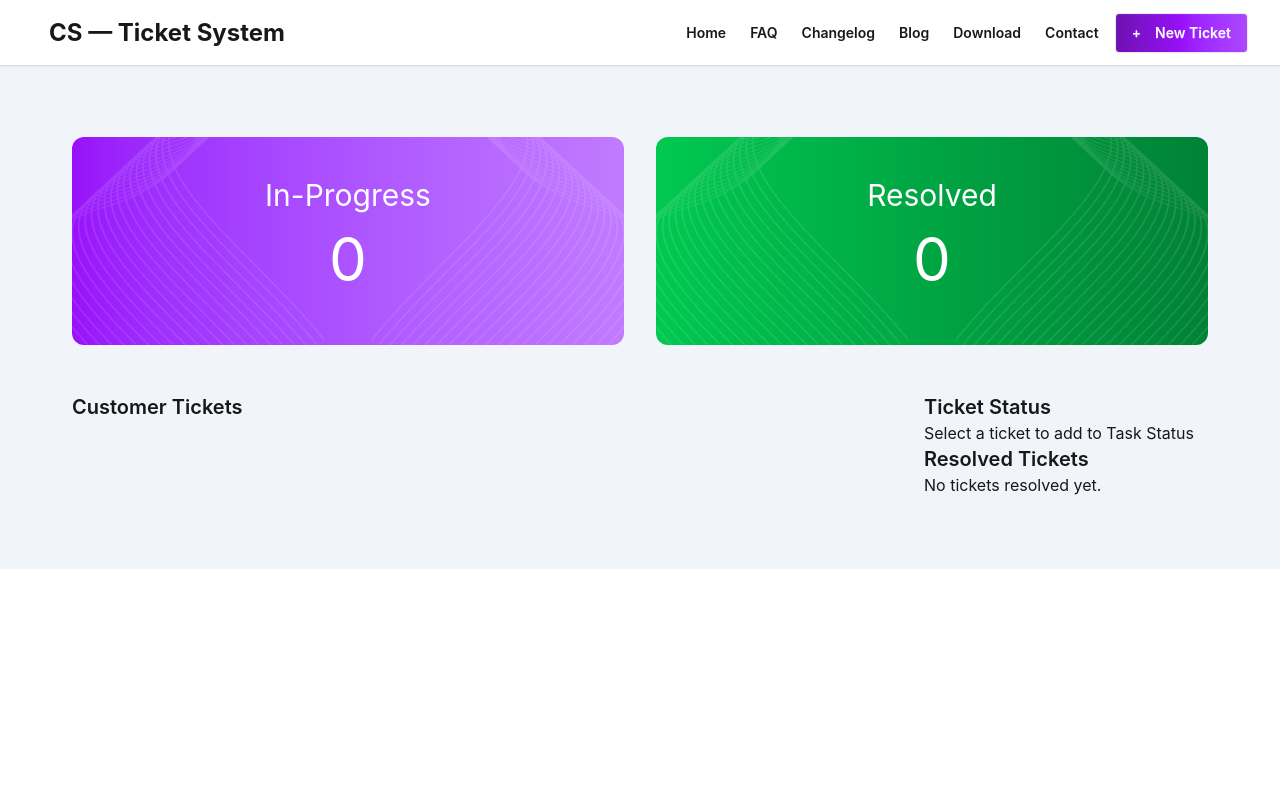
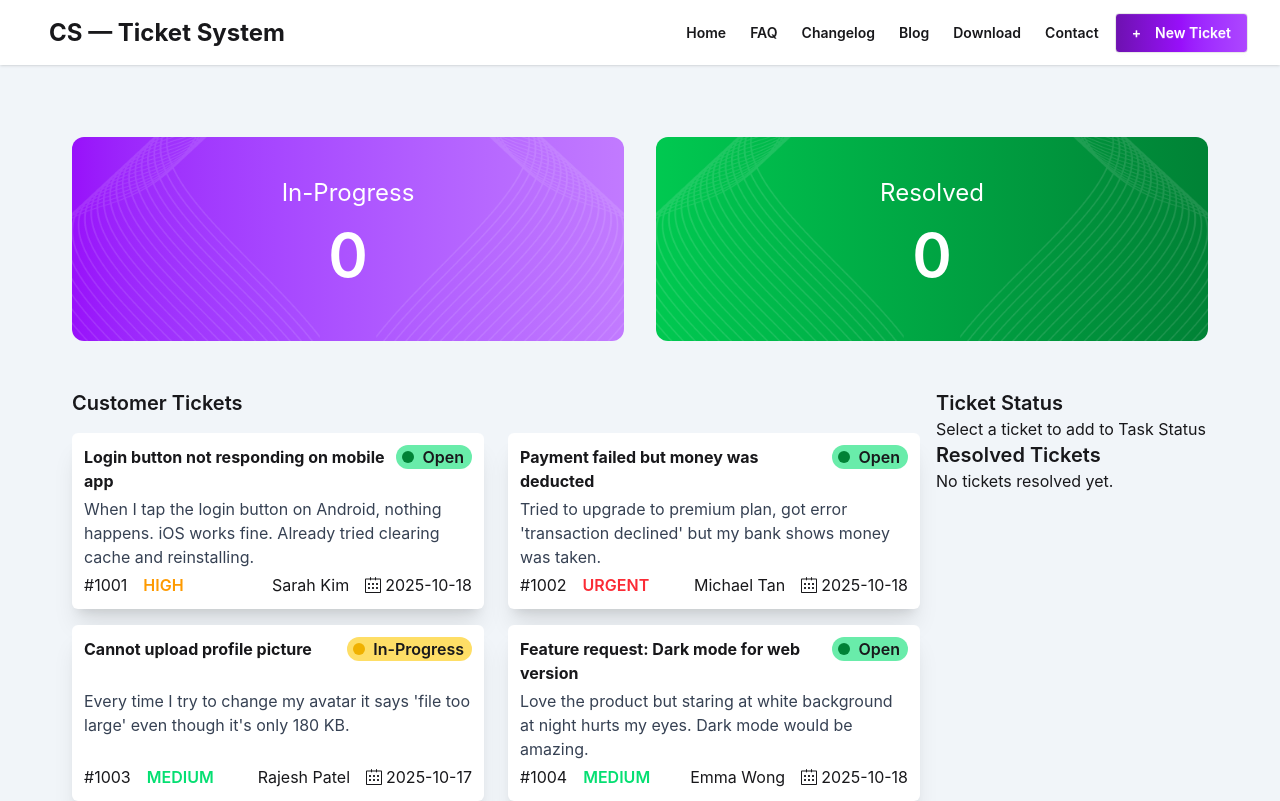
Before and after one commit to AKToran/customer-support-system, a React (Vite) app: page / in a window 1280 px wide. Shown: the top 801 px of the page. Built offline with nearby package versions, Linux system fonts and the light colour scheme.

Commit message:
ticket design and display dynamic data

```diff
--- a/package.json
+++ b/package.json
@@ -13,6 +13,7 @@
     "@tailwindcss/vite": "^4.2.1",
     "react": "^19.2.0",
     "react-dom": "^19.2.0",
+    "react-icons": "^5.6.0",
     "react-toastify": "^11.0.5",
     "tailwindcss": "^4.2.1"
   },
--- a/public/data.json
+++ b/public/data.json
@@ -138,7 +138,7 @@
     "id": 1016,
     "title": "Team inbox not syncing new messages",
     "description": "New customer messages are not appearing in the team dashboard for the past 4 hours.",
-    "customer": "Support Team Lead",
+    "customer": "Adnan Rashid",
     "priority": "urgent",
     "status": "open",
     "createdAt": "2025-10-18"
--- a/src/App.jsx
+++ b/src/App.jsx
@@ -11,8 +11,8 @@ function App() {
   useEffect(()=>{
     fetch("/data.json")
     .then(res=> res.json())
-    .then(data => console.log(data))
-    .catch(err=> console.log(err))
+    .then(data => setTickets(data))
+    .catch(err=> alert(err))
   },[])
 
   return (
@@ -21,9 +21,9 @@ function App() {
       <main className="p-8 lg:p-18 bg-slate-100">
         <Banner/>
 
-        <section className='grid grid-cols-1 lg:grid-cols-4 pt-4 lg:pt-12'>
+        <section className='grid grid-cols-1 lg:grid-cols-4 gap-8 lg:gap-4 pt-4 lg:pt-12'>
           <section className='col-span-3'>
-            <Tickets/>
+            <Tickets tickets={tickets}/>
           </section>
 
           <section>
--- a/src/Components/Banner/Banner.jsx
+++ b/src/Components/Banner/Banner.jsx
@@ -16,8 +16,8 @@ const Banner = () => {
         ></div>
 
         <div className="relative">
-          <h2 className="text-3xl">In-Progress</h2>
-          <h1 className="text-6xl m-4">0</h1>
+          <h2 className="text-2xl">In-Progress</h2>
+          <h1 className="text-6xl m-4 font-semibold">0</h1>
         </div>
       </div>
 
@@ -32,8 +32,8 @@ const Banner = () => {
         ></div>
 
         <div>
-          <h2 className="text-3xl">Resolved</h2>
-          <h1 className="text-6xl m-4">0</h1>
+          <h2 className="text-2xl">Resolved</h2>
+          <h1 className="text-6xl m-4 font-semibold">0</h1>
         </div>
       </div>
     </div>
--- /dev/null
+++ b/src/Components/Tickets/Ticket.jsx
@@ -0,0 +1,45 @@
+import React from "react";
+import { GoDotFill } from "react-icons/go";
+import { SlCalender } from "react-icons/sl";
+
+const Ticket = ({ ticket }) => {
+  return (
+    <div className="bg-white p-3 rounded-md flex flex-col justify-between gap-1 cursor-pointer shadow-xl">
+      <div className="flex justify-between gap-2">
+        <h3 className="font-bold">{ticket.title}</h3>
+        <div>
+          {ticket.status === "open" ? (
+            <div className="bg-green-400/60 pe-2 rounded-xl flex items-center gap-0.5 font-semibold">
+              <GoDotFill className="text-green-700 text-2xl" /> Open
+            </div>
+          ) : (
+            <div className="bg-yellow-400/60 pe-2 rounded-xl flex items-center gap-0.5 font-semibold">
+              <GoDotFill className="text-yellow-500 text-2xl" /> In-Progress
+            </div>
+          )}
+        </div>
+      </div>
+
+      <p className="text-gray-700">{ticket.description}</p>
+
+      <div className="flex items-center justify-between gap-2">
+        <div className="flex items-center gap-2 lg:gap-4">
+          <p>#{ticket.id}</p>
+          <p>
+            {
+            ticket.priority === "high"? <span className="text-amber-500 font-semibold">HIGH</span> : ticket.priority === "urgent"? <span className="text-red-500 font-semibold">URGENT</span> : <span className="text-green-400 font-semibold">MEDIUM</span>
+          }
+          </p>
+        </div>
+        <div className="flex items-center gap-4">
+          <p>{ticket.customer}</p>
+          <p className="flex items-center gap-1">
+            <SlCalender /> {ticket.createdAt}
+          </p>
+        </div>
+      </div>
+    </div>
+  );
+};
+
+export default Ticket;
--- a/src/Components/Tickets/Tickets.jsx
+++ b/src/Components/Tickets/Tickets.jsx
@@ -1,9 +1,15 @@
 import React from 'react';
+import Ticket from './Ticket';
 
-const Tickets = () => {
+const Tickets = ({tickets}) => {
   return (
     <div>
-      <h2 className='text-xl font-semibold'>Customer Tickets</h2>
+      <h2 className='text-xl font-semibold mb-4'>Customer Tickets</h2>
+      <div className='grid grid-cols-1 lg:grid-cols-2 gap-x-6 gap-y-4'>
+        {
+          tickets.map(ticket => <Ticket key={ticket.id} ticket={ticket}/>)
+        }
+      </div>
     </div>
   );
 };
```
Also changed, not shown: 1 other file (tests, documents, lock files or other folders).
